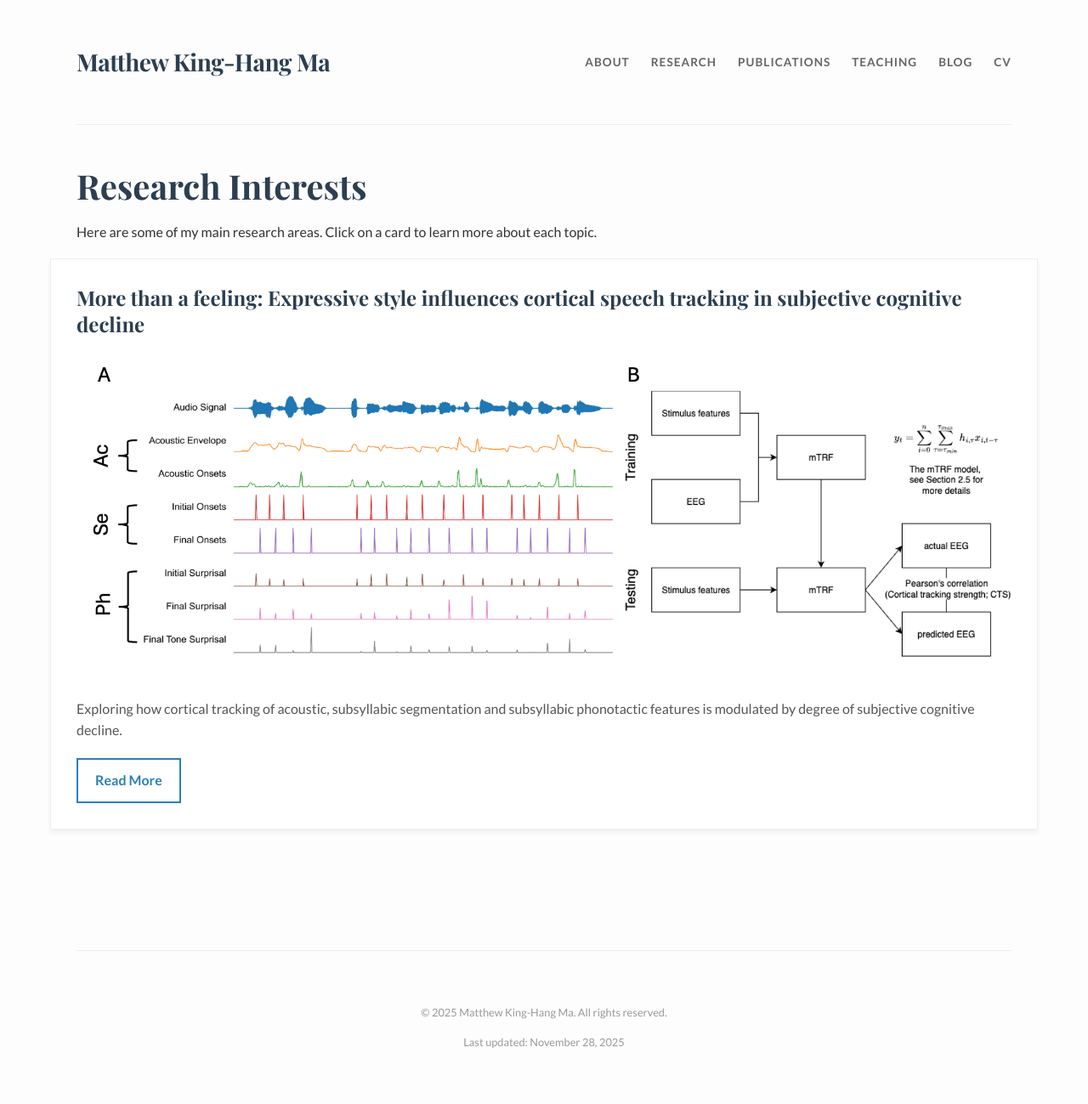
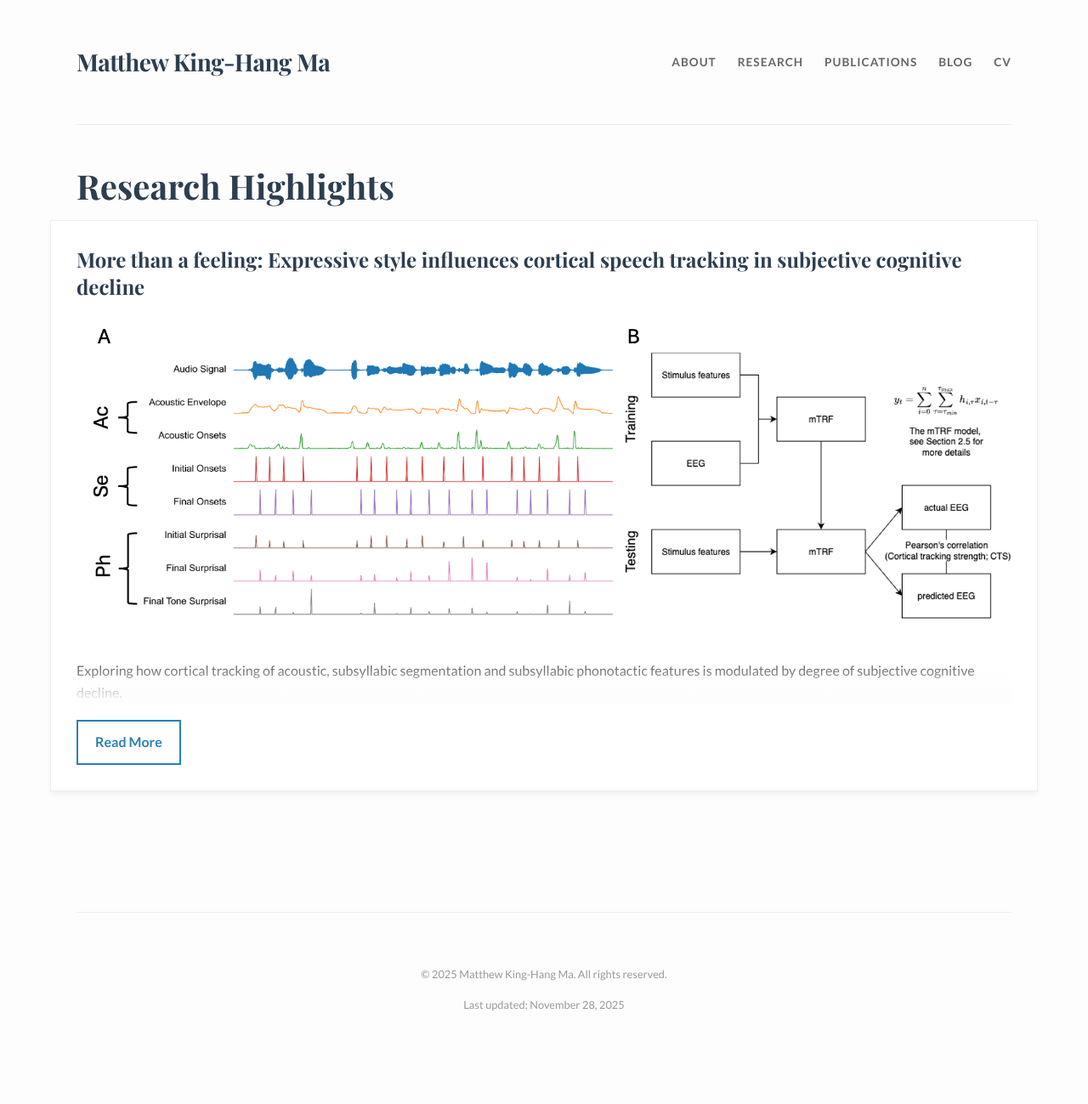
Before and after one commit to neurothew/neurothew.github.io, a Jekyll site: the page built from research.md, in a window 1280 px wide. Shown: the whole page at 85% size. Built offline with Jekyll 4.4.1, drawn with Linux system fonts in a browser that asks for light colours; after the commit the page ends 1255 px from its top, so only the background shows below that.

Commit message:
update cards

```diff
--- a/_layouts/default.html
+++ b/_layouts/default.html
@@ -208,6 +208,20 @@
       line-height: 1.6;
       margin-bottom: 20px;
       flex-grow: 1;
+      max-height: 9.6rem; /* Roughly 6 lines of text (1.6 line-height * 6) */
+      overflow: hidden; /* Hides any text that overflows the max-height */
+      position: relative; /* Needed for the fade-out effect */
+    }
+
+    /* Add a fade-out effect to show text is truncated */
+    .card-text::after {
+      content: '';
+      position: absolute;
+      bottom: 0;
+      left: 0;
+      right: 0;
+      height: 3rem;
+      background: linear-gradient(to bottom, transparent, var(--bg-color));
     }
 
     .read-more-btn {
@@ -287,6 +301,8 @@
       nav {
         width: 100%;
         justify-content: flex-start;
+        flex-wrap: wrap; /* Allow nav items to wrap to the next line */
+        gap: 15px; /* Optional: Reduce gap on mobile */
       }
     }
   </style>
@@ -300,7 +316,6 @@
         <a href="{{ "/" | relative_url }}">About</a>
         <a href="{{ "/research" | relative_url }}">Research</a>
         <a href="{{ "/publications" | relative_url }}">Publications</a>
-        <a href="{{ "/teaching" | relative_url }}">Teaching</a>
         <a href="{{ "/blog" | relative_url }}">Blog</a>
         <a href="{{ "/assets/pdf/CV_MA_20251105.pdf" | relative_url }}" target="_blank" rel="noopener noreferrer">CV</a>
       </nav>
--- a/research.md
+++ b/research.md
@@ -3,9 +3,9 @@ layout: default
 title: Research
 ---
 
-<h1>Research Interests</h1>
+# Research Highlights
 
-<p>Here are some of my main research areas. Click on a card to learn more about each topic.</p>
+<!-- <p>Here are some of my main research areas. Click on a card to learn more about each topic.</p> -->
 
 <div class="research-grid">
   <!-- Card 1 -->
```
